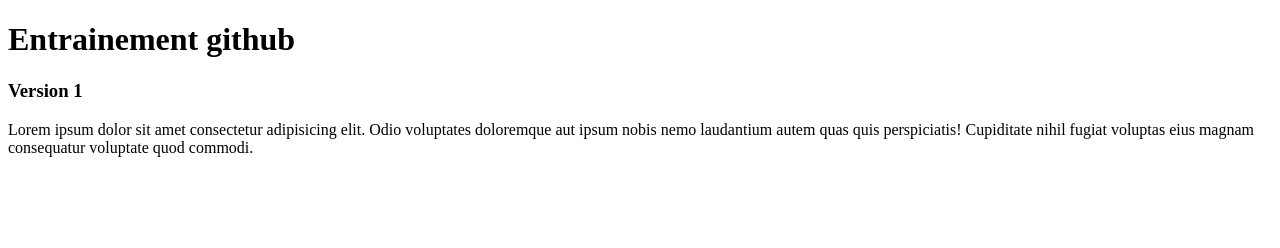
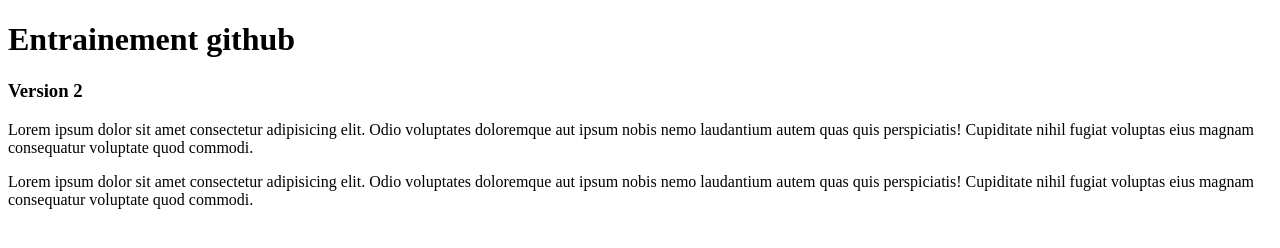
Before and after one commit to Arr0n4x/github-training, a plain HTML site: page index.html in a window 1280 px wide. Drawn offline with Linux system fonts and the light colour scheme.

Commit message:
Version 2 du cours

```diff
--- a/index.html
+++ b/index.html
@@ -8,9 +8,16 @@
 </head>
 <body>
     <h1>Entrainement github</h1>
-    <h3>Version 1</h3>
+    <h3>Version 2</h3>
     <p>Lorem ipsum dolor sit amet consectetur adipisicing elit.
        Odio voluptates doloremque aut ipsum nobis nemo laudantium
        autem quas quis perspiciatis! Cupiditate nihil fugiat voluptas eius magnam consequatur voluptate quod commodi.</p>
+
+
+       <p>Lorem ipsum dolor sit amet consectetur adipisicing elit.
+       Odio voluptates doloremque aut ipsum nobis nemo laudantium
+       autem quas quis perspiciatis! Cupiditate nihil fugiat voluptas eius magnam consequatur voluptate quod commodi.</p>
+
+
 </body>
 </html>
```
